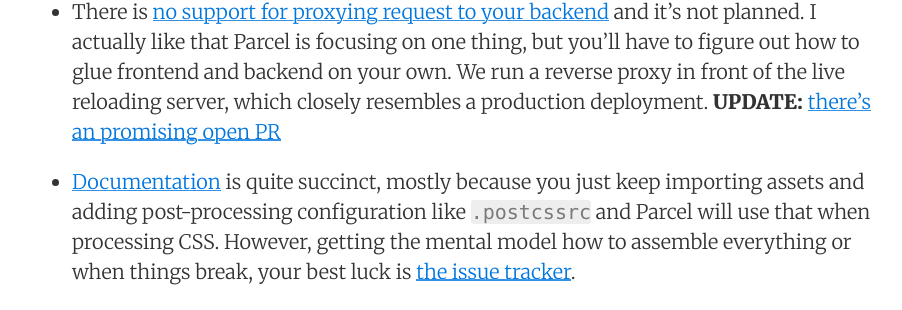
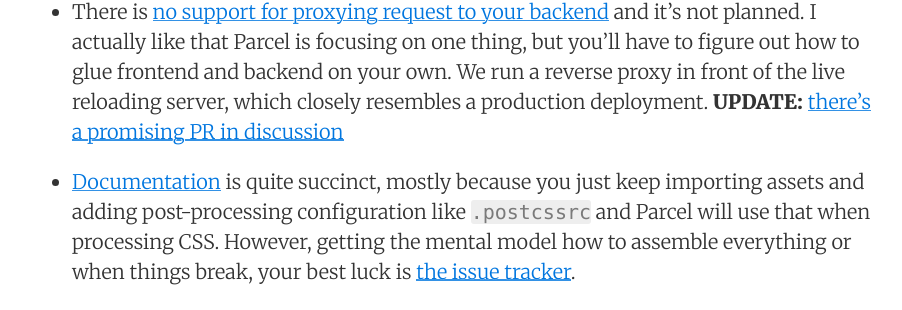
Before and after one commit to hercules-ci/blog.hercules-ci.com, a Jekyll site: the page built from _posts/2018-11-21-using-elm-and-parcel-for-zero-configuration-web-asset-management.md, in a window 1280 px wide and 900 px high, scrolled down 3050 px. Shown: the part 259-569 px from the top of the window, without its empty margins (188-1090 px from the left). Built offline with Jekyll 4.4.1, drawn with Linux system fonts in a browser that asks for light colours.

Commit message:
Update 2018-11-21-using-elm-and-parcel-for-zero-configuration-web-asset-management.md

```diff
--- a/_posts/2018-11-21-using-elm-and-parcel-for-zero-configuration-web-asset-management.md
+++ b/_posts/2018-11-21-using-elm-and-parcel-for-zero-configuration-web-asset-management.md
@@ -130,7 +130,7 @@
   you'll have to figure out how to glue frontend and backend on your own. We run
   a reverse proxy in front of the live reloading server, which closely resembles
   a production deployment. **UPDATE:**
-  [there's an promising open PR](https://github.com/parcel-bundler/parcel/pull/2477)
+  [there's a promising PR in discussion](https://github.com/parcel-bundler/parcel/pull/2477)
 
 - [Documentation](https://parceljs.org/getting_started.html) is quite succinct,
   mostly because you just keep importing assets and adding post-processing configuration
```
